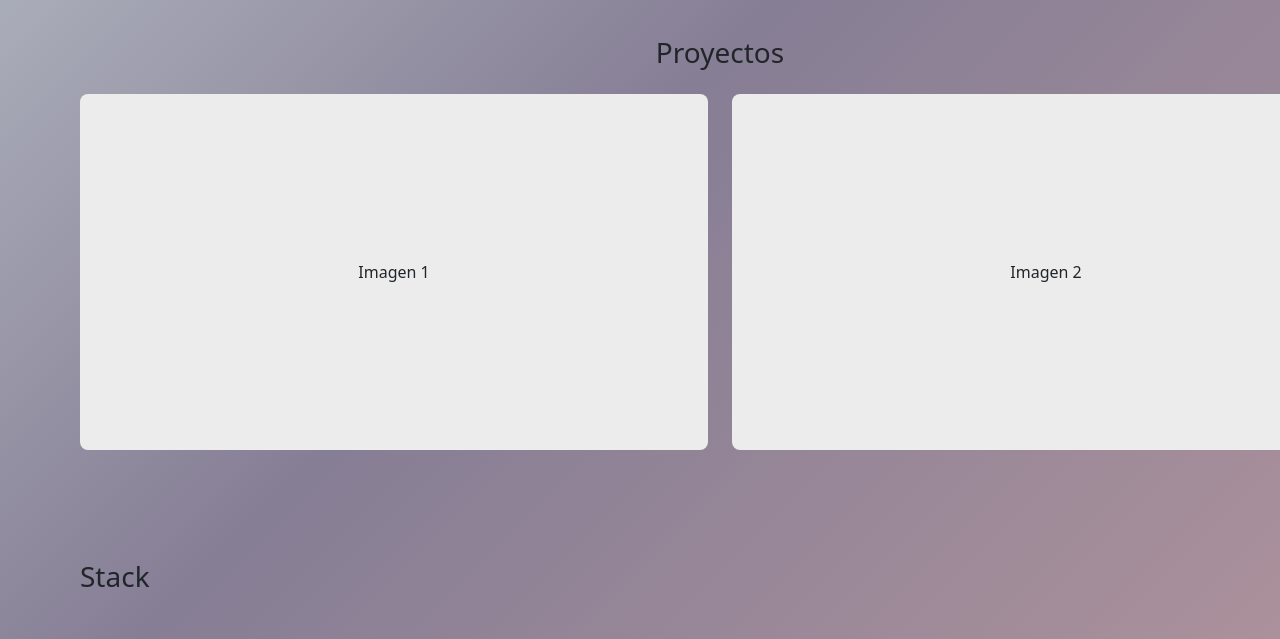
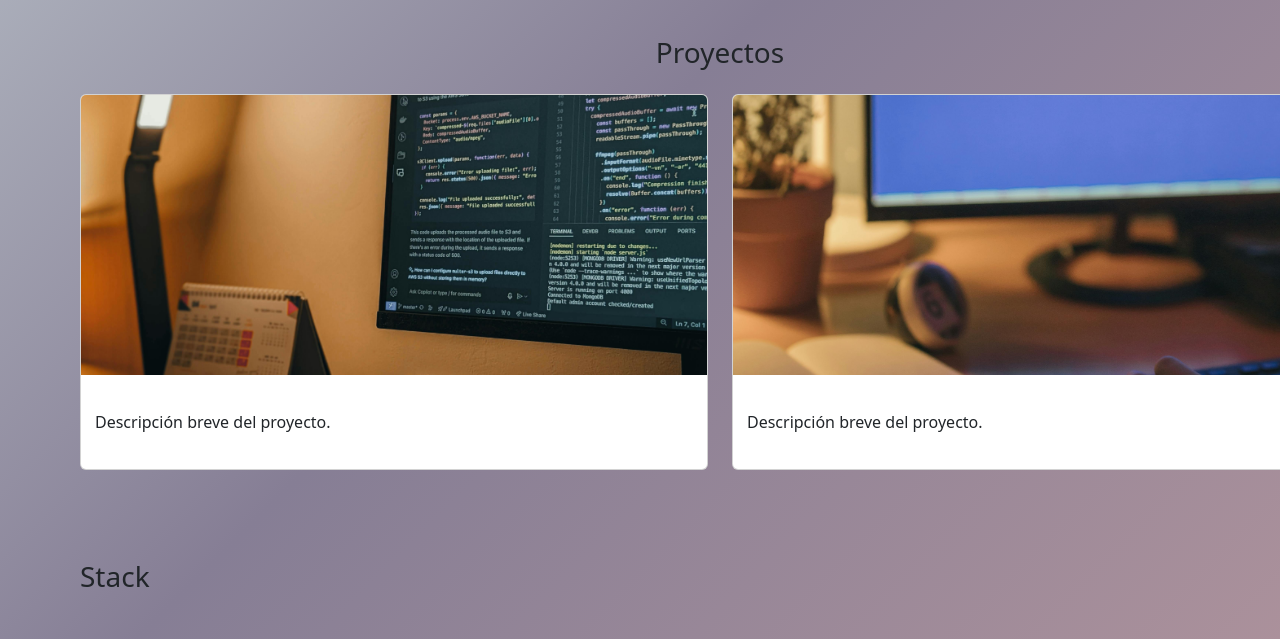
Before and after one commit to armando2039/mi_1er_sitio_web_html, a plain HTML site: page index.html in a window 1280 px wide. Shown: the part 608-1247 px from the top of the page. Drawn offline with nearby package versions, Linux system fonts and the light colour scheme.

Commit message:
add 12: Se insertó el panel de imagenes, estilos personalizados

```diff
--- a/index.html
+++ b/index.html
@@ -143,19 +143,32 @@
         <div class="content-1280 h-100">
           <h3 class="text-center mb-4">Proyectos</h3>
 
-          <div class="row g-4" style="height: 380px">
+          <div class="row g-4 panel-doble-row">
             <div class="col-6">
-              <div
-                class="img-rect h-100 d-flex justify-content-center align-items-center"
-              >
-                Imagen 1
+              <div class="card h-100 w-100">
+                <img
+                  src="Assets/pexels-sophors-PA1.jpg"
+                  class="card-img-top"
+                  alt="Proyecto"
+                />
+
+                <div class="card-body d-flex align-items-center">
+                  <p class="card-text">Descripción breve del proyecto.</p>
+                </div>
               </div>
             </div>
+
             <div class="col-6">
-              <div
-                class="img-rect h-100 d-flex justify-content-center align-items-center"
-              >
-                Imagen 2
+              <div class="card h-100 w-100">
+                <img
+                  src="Assets/pexels-cottonbro-PA2.jpg"
+                  class="card-img-top"
+                  alt="Proyecto"
+                />
+
+                <div class="card-body d-flex align-items-center">
+                  <p class="card-text">Descripción breve del proyecto.</p>
+                </div>
               </div>
             </div>
           </div>
@@ -303,7 +316,8 @@
                         class="form-control"
                         placeholder="Ingrese nombre completo"
                         id="nombreForm"
-                        name="nombre" required
+                        name="nombre"
+                        required
                       />
                     </div>
 
@@ -327,13 +341,19 @@
                         class="form-control"
                         placeholder="correo@ejemplo.com"
                         id="emailForm"
-                        name="email" required
+                        name="email"
+                        required
                       />
                     </div>
 
                     <div class="mb-3">
                       <label class="form-label">Tipo de Trabajo</label>
-                      <select class="form-select" id="tipoTrabajoForm" name="tipoTrabajo" required>
+                      <select
+                        class="form-select"
+                        id="tipoTrabajoForm"
+                        name="tipoTrabajo"
+                        required
+                      >
                         <option selected disabled>Seleccione una Opción</option>
                         <option>Digitalización de información</option>
                         <option>Escalación de base de datos</option>
@@ -361,7 +381,8 @@
                         rows="4"
                         placeholder="Ingrese una descripción detallada del proyecto"
                         id="descripcionForm"
-                        name="descripcion" required
+                        name="descripcion"
+                        required
                       ></textarea>
                     </div>
 
--- a/styles.css
+++ b/styles.css
@@ -115,9 +115,39 @@ footer {
 
 .img-rect,
 .placeholder-box {
-  background: #ececec;
+  background: #ecececf8;
   border-radius: 8px;
 }
+
+/* Panel de Imagenes dobles */
+/* personalisación de estilo de panel de imagen doble */
+
+.card-img-top {
+  height: 280px; /* modifica la altura de la caja top */
+  object-fit: cover;
+}
+
+
+.panel-doble-row {
+  height: 400px;   /* ajusta a gusto */
+}
+
+/* Controlar el responsive desktop y móvil */
+@media (max-width: 768px) {
+  .panel-doble-row {
+    height: auto;
+  }
+}
+
+.card-body {
+  padding: 12px 14px;   /* antes Bootstrap mete mucho aire */
+}
+
+.card-body p {
+  margin-bottom: 0;
+}
+
+
 
 /* ========================================================= */
 /*                    MODAL DE BÚSQUEDA (FULLSCREEN)         */
@@ -194,13 +224,13 @@ footer {
 
 /* Caja interna translúcida */
 .modal-form-inner {
-  background: rgba(255, 255, 255, 0.33);
+  background: rgba(255, 255, 255, 0.522);
   backdrop-filter: blur(20px);
 
   border-radius: 16px;
   padding: 40px;
 
-  box-shadow: 0 10px 40px rgba(0, 0, 0, 0.044);
+  box-shadow: 0 10px 40px rgba(0, 0, 0, 0.077);
 }
 
 /* Fondo del modal (Bootstrap) */
@@ -211,13 +241,13 @@ footer {
 
 /* Tarjeta interna del formulario */
 .form-container {
-  background: rgba(255, 255, 255, 0.136);
+  background: rgba(255, 255, 255, 0.068);
   backdrop-filter: blur(15px);
 
   padding: 30px;
   border-radius: 16px;
 
-  box-shadow: 0 10px 30px rgba(0, 0, 0, 0.028);
+  box-shadow: 0 10px 30px rgba(0, 0, 0, 0.048);
 }
 
 .form-container label {
@@ -228,14 +258,14 @@ footer {
 .form-container textarea,
 .form-container select {
   backdrop-filter: blur(4px);
-  background: rgba(255,255,255,0.7);
+  background: rgb(255, 255, 255);
   border-radius: 10px !important;
 }
 
 .modal-form-inner h2 {
   font-weight: 700;
   letter-spacing: 0.5px;
-  color: #222;
+  color: #222222;
   margin-bottom: 25px;
 }
 
```
Also changed, not shown: Assets/pexels-cottonbro-PA2.jpg (added), Assets/pexels-sophors-PA1.jpg (added).
